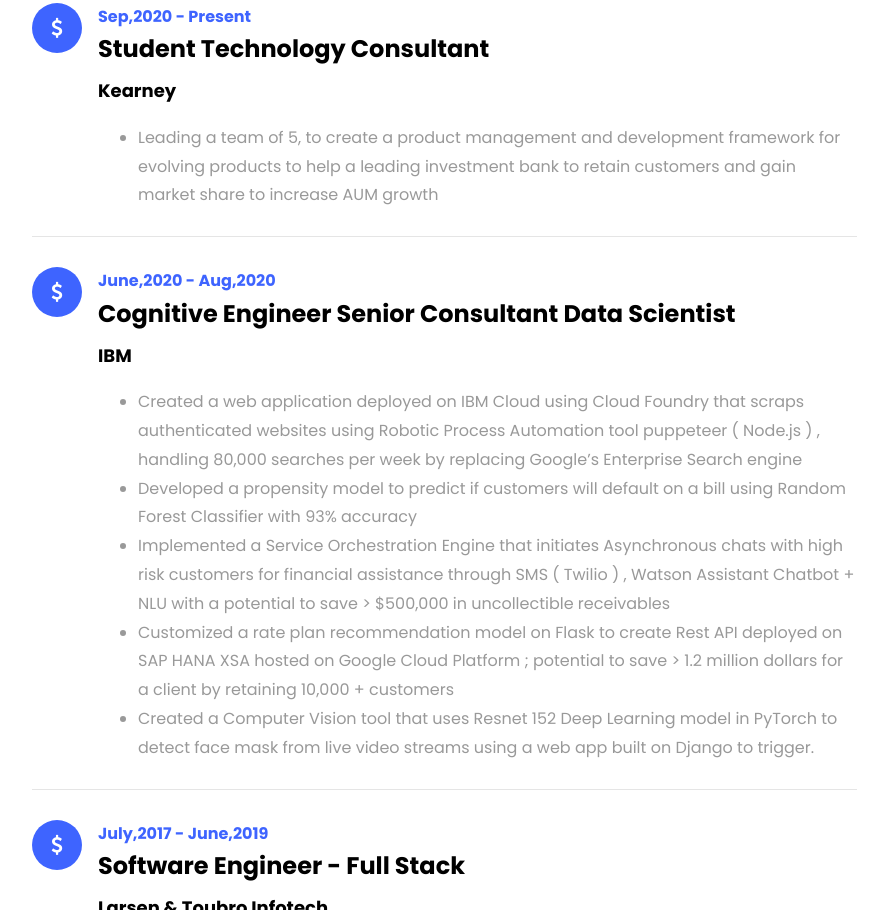
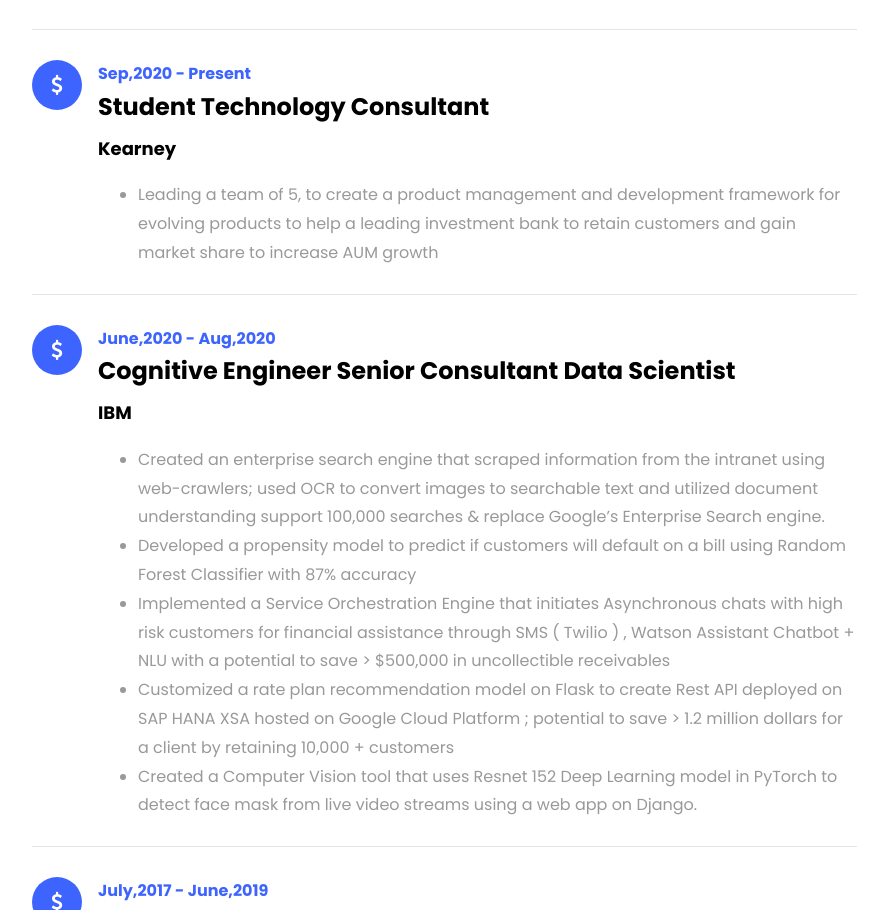
Before and after one commit to padmilkhandelwal/padmilkhandelwal.github.io, a plain HTML site: page index.html in a window 1280 px wide. Shown: the part 2561-3471 px from the top of the page, without its empty margins (338-1222 px from the left). Drawn offline with Linux system fonts and the light colour scheme; files whose address does not match are found by name.

Commit message:
Update index.html

```diff
--- a/index.html
+++ b/index.html
@@ -109,7 +109,7 @@
 							<h2 class="mb-4">About Me</h2>
 							<ul class="about-info mt-4 px-md-0 px-2">
 								<p>
-									Data driven technical product manager with 3.5 years of experience in managing end-to-end SaaS product life-cycles from their inception to launch. Believes in using fail fast forward product development & uses design thinking processes to create customer centric products. Succesfully led cross-functional teams  in an agile manner including teams from engineering, strategy , design, marketing and sales.
+								Seasoned Technical Product Manager with expertise in enterprise B2B SaaS product management in Fintech space and a proven record of delivering high-impact, solutions impacting over $25 million worth of transactions. Specialized in leveraging AI technologies such as LLMs and conversational AI agents to streamline user experiences and boost ROI; targeted to touch 100K users. Employed design thinking and modern UI/UX for product development, leading to a 25% increase in customer satisfaction.
 								</p>
 							</ul>
 						</div>
@@ -121,7 +121,7 @@
 								<span> Years of Industry Experience </span>
 							</p>
 							<p>
-								<a href="https://github.com/padmilkhandelwal/padmilkhandelwal.github.io/raw/master/Resume_Padmil_Khandelwal.pdf"
+								<a href="https://github.com/padmilkhandelwal/padmilkhandelwal.github.io/raw/master/Padmil_Khandelwal_Resume_AI.pdf"
 									class="btn btn-primary py-3 px-3" download="Resume_Padmil_Khandelwal"
 									target="_blank">Download CV</a>
 								<a href="https://www.linkedin.com/in/padmil/" class="btn btn-info py-3 px-3"
@@ -261,14 +261,11 @@
 								<p>
 								<ul>
 									<li>
-										Created a web application deployed on IBM Cloud using Cloud Foundry that scraps
-										authenticated websites using Robotic Process
-										Automation tool puppeteer ( Node.js ) , handling 80,000 searches per week by
-										replacing Google’s Enterprise Search engine
+										Created an enterprise search engine that scraped information from the intranet using web-crawlers; used OCR to convert images to searchable text and utilized document understanding support 100,000 searches & replace Google’s Enterprise Search engine.
 									</li>
 									<li>
 										Developed a propensity model to predict if customers will default on a bill
-										using Random Forest Classifier with 93% accuracy
+										using Random Forest Classifier with 87% accuracy
 									</li>
 									<li>
 										Implemented a Service Orchestration Engine that initiates Asynchronous chats
@@ -283,8 +280,8 @@
 									</li>
 									<li>
 										Created a Computer Vision tool that uses Resnet 152 Deep Learning model in
-										PyTorch to detect face mask from live video streams using a web app built on
-										Django to trigger.
+										PyTorch to detect face mask from live video streams using a web app on
+										Django.
 									</li>
 								</ul>
 								</p>
```
